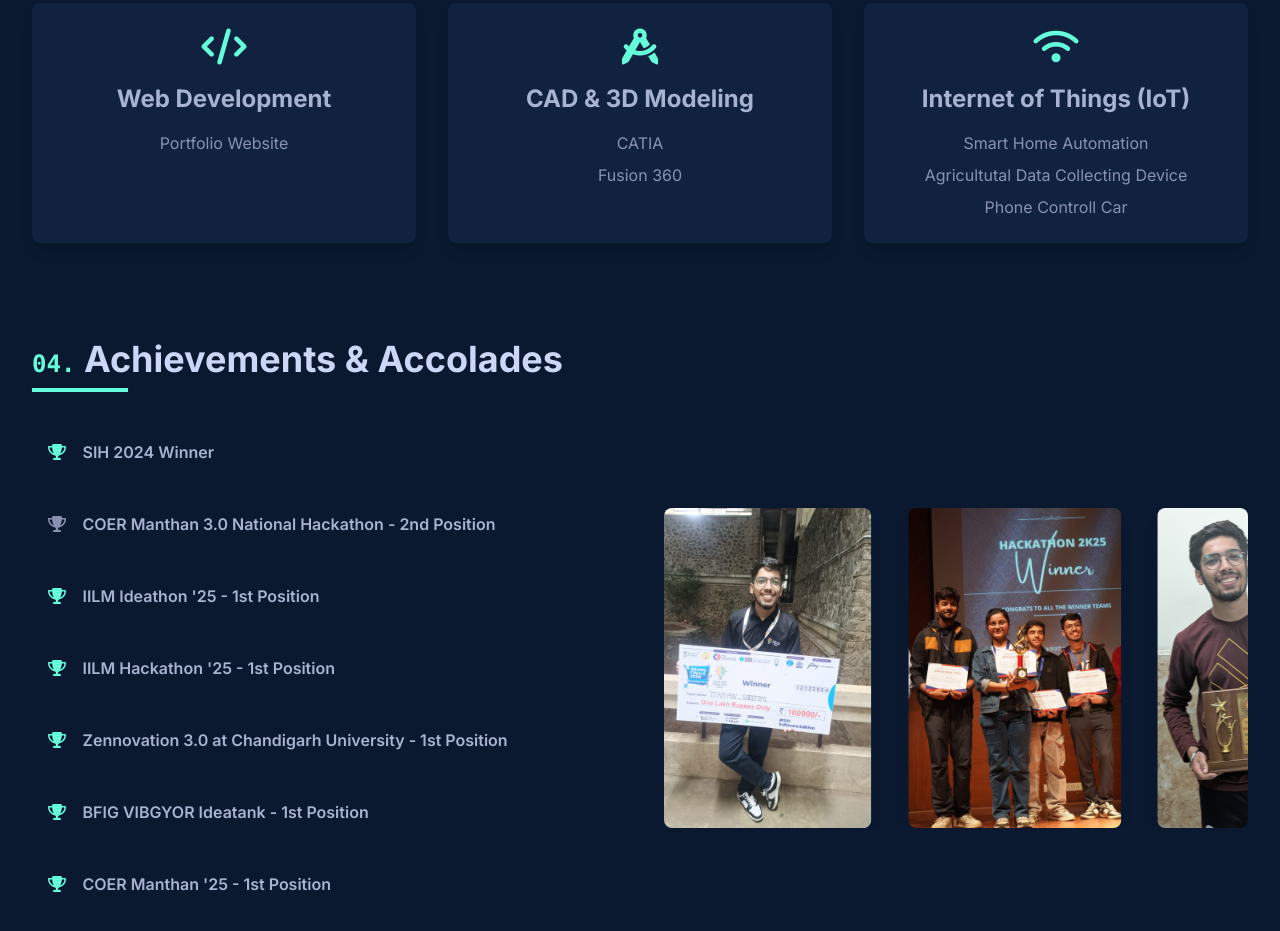
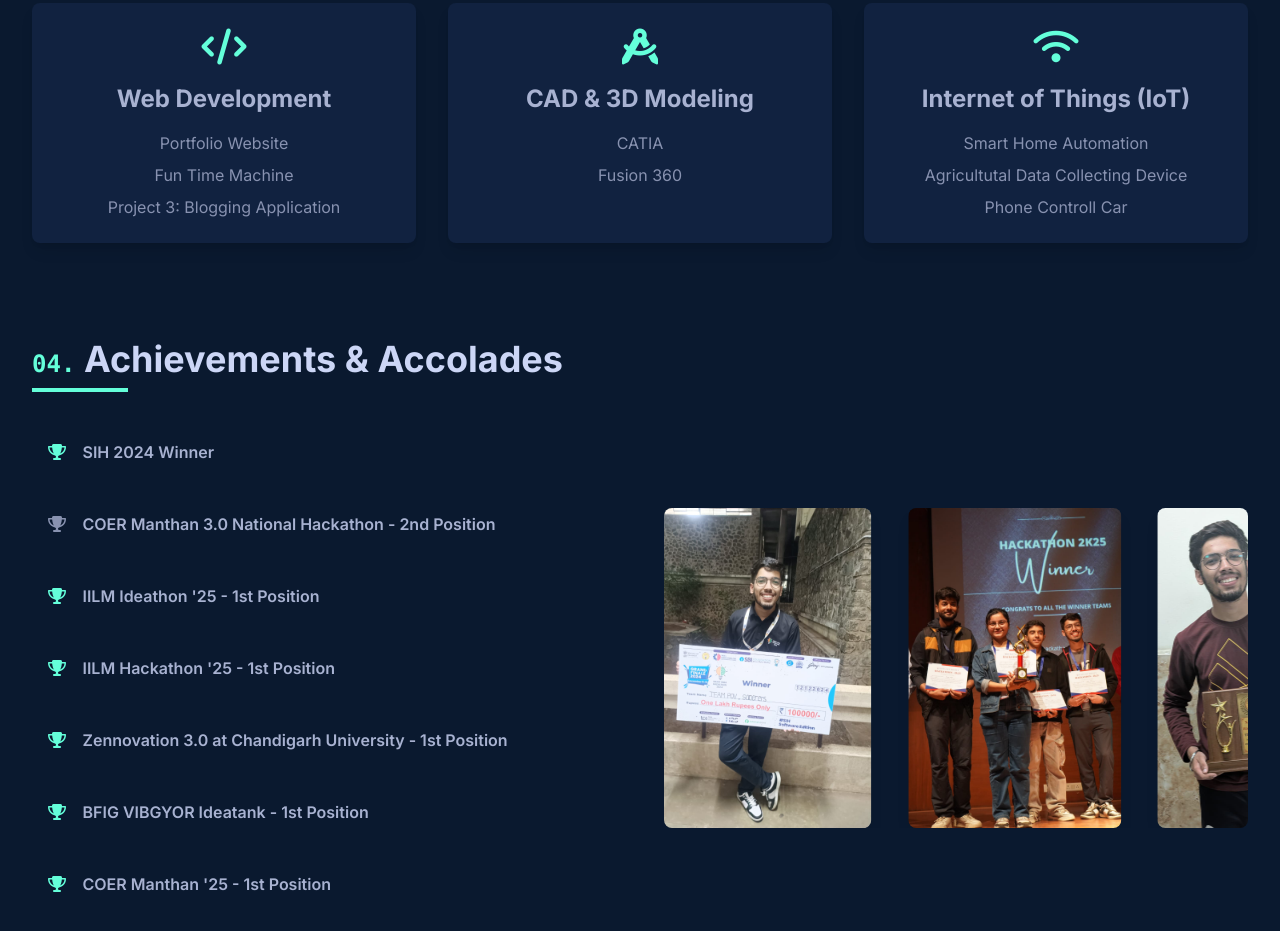
Before and after one commit to vastrousaura/my-portfolio, a plain HTML site: page index.html in a window 1280 px wide. Shown: the part 2142-3073 px from the top of the page. Drawn offline with nearby package versions, Linux system fonts and the light colour scheme.

Commit message:
added one more project of Time Machine

```diff
--- a/index.html
+++ b/index.html
@@ -292,8 +292,8 @@
                         <h3 class="text-2xl font-bold slate mb-4">Web Development</h3>
                         <ul class="space-y-2 light-slate">
                             <li><a href="https://vanshahuja.netlify.app/">Portfolio Website</a></li>
-                            <!-- <li>Project 2: E-commerce Platform</li>
-                            <li>Project 3: Blogging Application</li> -->
+                            <li><a href="https://funtimemachine.netlify.app/">Fun Time Machine</a></li>
+                            <li>Project 3: Blogging Application</li>
                         </ul>
                     </div>
                     <!-- Machine Learning -->
```
